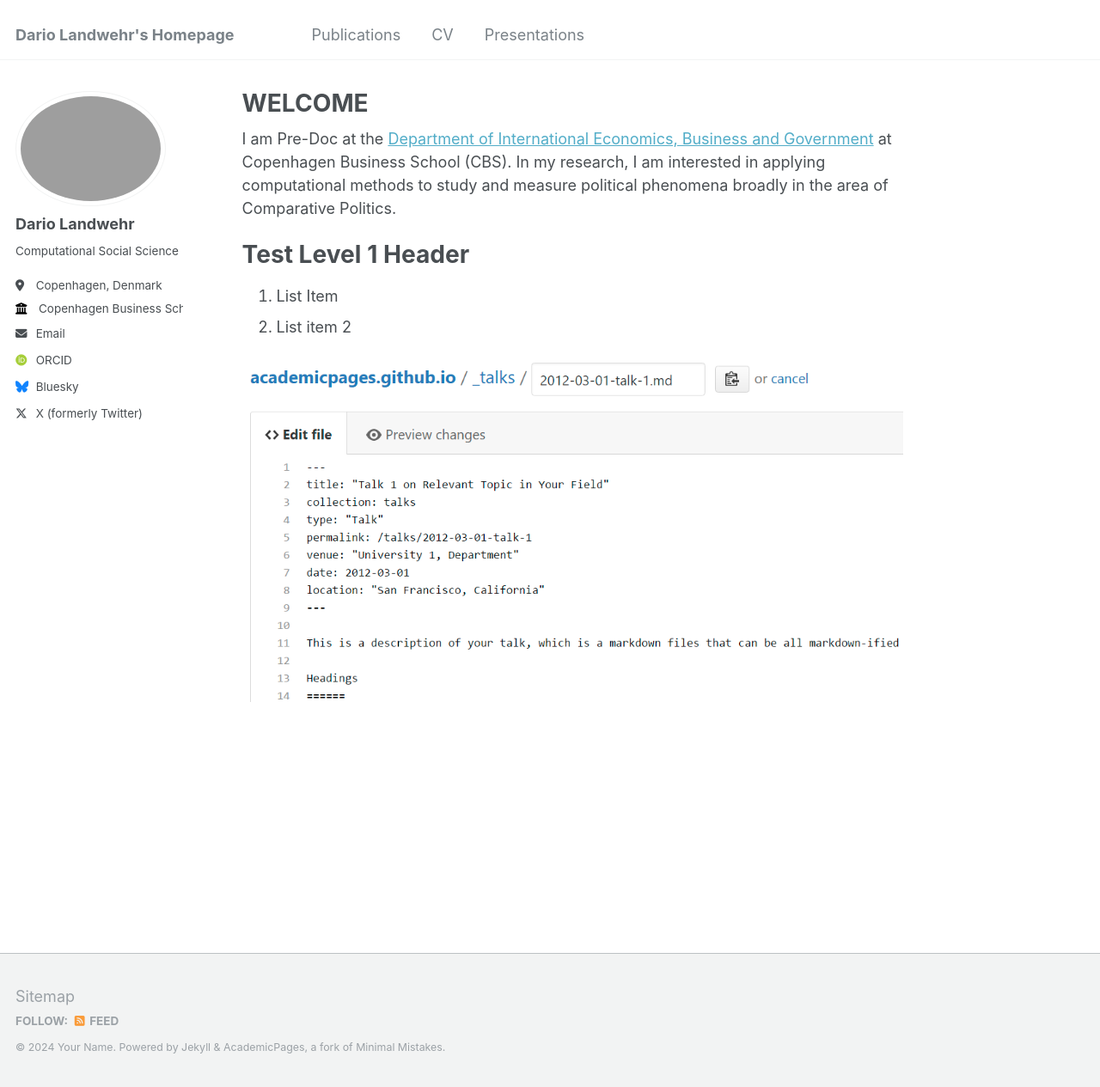
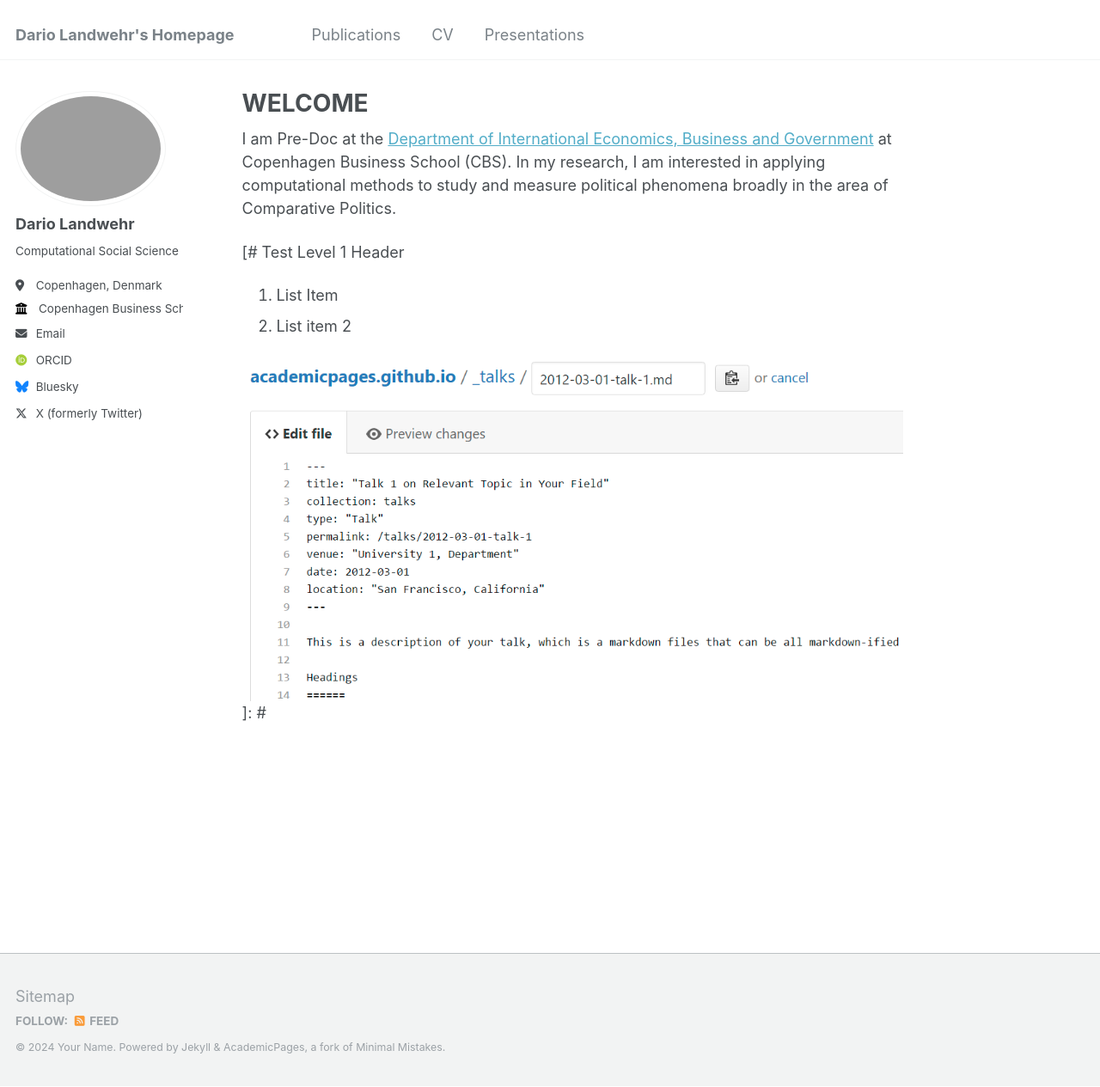
Before and after one commit to DarioLandwehr/DarioLandwehr.github.io, a Jekyll site: the page built from _pages/about.md, in a window 1280 px wide and 1265 px high. Shown: the whole window at 86% size. Built offline with Jekyll 4.4.1, drawn with Linux system fonts in a browser that asks for light colours; some web fonts are replaced.

Commit message:
Update about.md

```diff
--- a/_pages/about.md
+++ b/_pages/about.md
@@ -11,9 +11,9 @@ redirect_from:
 I am Pre-Doc at the [Department of International Economics, Business and Government](https://www.cbs.dk/en/research/departments-and-centres/department-of-international-economics-government-and-business/staff/dregb) at Copenhagen Business School (CBS).
 In my research, I am interested in applying computational methods to study and measure political phenomena broadly in the area of Comparative Politics.
 
-# Test Level 1 Header
+[# Test Level 1 Header
 
 1. List Item
 1. List item 2
 
-![random image](/images/editing-talk.png)
+![random image](/images/editing-talk.png)]: #
```
